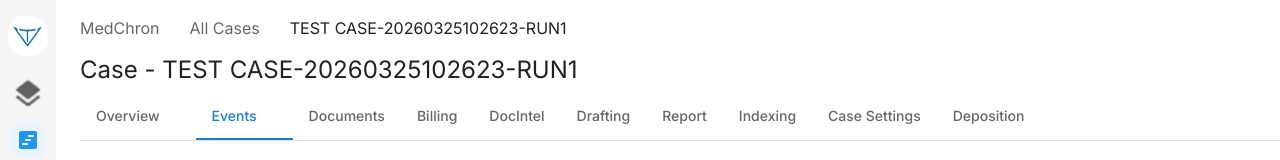
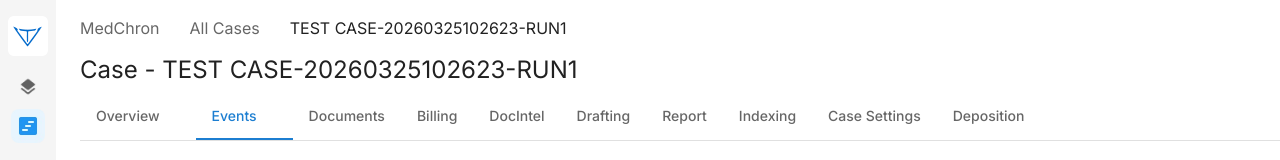
Before and after one commit to omri-i-b/veritec-ui, a React (Vite) app: page / in a window 1280 px wide. Shown: the top 160 px of the page. Built offline with nearby package versions, Linux system fonts and the light colour scheme; some icons are missing.

Commit message:
Use new logo, resize FileFlow icon to 20px

```diff
--- a/src/components/Sidebar.tsx
+++ b/src/components/Sidebar.tsx
@@ -48,15 +48,15 @@ export const Sidebar = () => {
       <Box sx={{ mb: 2 }}>
         <Box
           component="img"
-          src={`${import.meta.env.BASE_URL}icons/veritec_logo.jpg`}
+          src={`${import.meta.env.BASE_URL}icons/logo.png`}
           alt="Veritec"
-          sx={{ width: 40, height: 40, borderRadius: 2 }}
+          sx={{ width: 40, height: 40 }}
         />
       </Box>
 
       {/* Main Navigation */}
       <Box sx={{ display: 'flex', flexDirection: 'column', alignItems: 'center', gap: 1.5, flex: 1 }}>
-        <NavItem src={`${import.meta.env.BASE_URL}icons/fileflow.png`} label="FileFlow" />
+        <NavItem src={`${import.meta.env.BASE_URL}icons/fileflow.png`} label="FileFlow" size={20} />
         <NavItem src={`${import.meta.env.BASE_URL}icons/lithub.jpg`} label="LitHub" />
       </Box>
 
```
Also changed, not shown: public/icons/logo.png (added).
